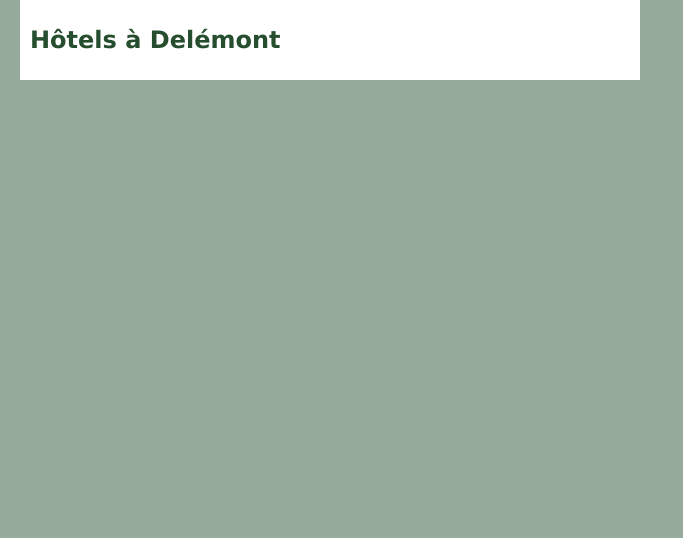
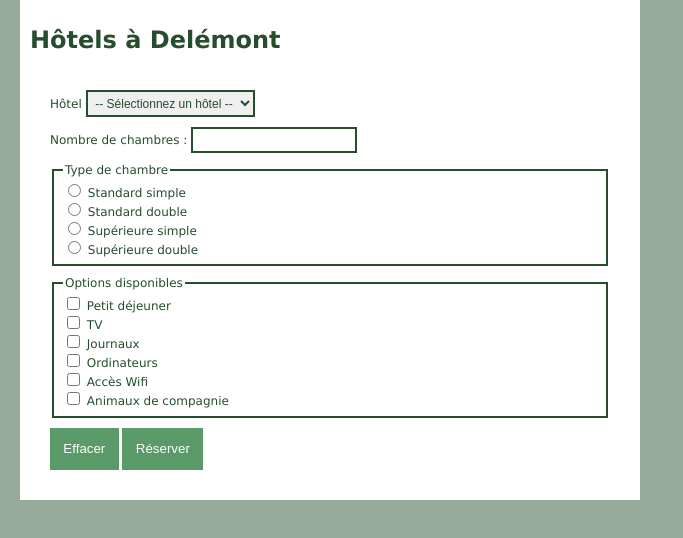
Before and after one commit to divtec-cejef/133a-h-tels-del-mont-Maltered, a plain HTML site: page index.html in a window 1280 px wide. Shown: the whole page, without its empty margins (0-683 px from the left). Drawn offline with Linux system fonts and the light colour scheme.

Commit message:
Ajout de la partit html

```diff
--- a/hotel.js
+++ b/hotel.js
@@ -1,7 +1,7 @@
 /**
-* @author      Steve Fallet <steve.fallet@divtec.ch>
+* @author      Sohan Anampalli
 * @version     1.0
-* @since       2023-10-09
+* @since       2023-10-10
 *
 * http://usejsdoc.org/
 */
@@ -12,8 +12,21 @@
  * Retourne le nom de l'hotel sélectionné par le visiteur
  * @returns {String} Nom de l'hotêl ou "0" si pas de sélection
  */
+
+
+const form = document.getElementById("form");
+const resetButton = document.getElementById('reset-button')
+const sendButton = document.getElementById('send-button')
+
+
+document.getElementById('send-button').addEventListener('click', () => {
+    alert(getHotel())
+    getHotel()
+})
+
+
 function getHotel() {
-
+    return form.querySelector('[name="opt_type_chambre"]:checked').value
 }
 
 /**
--- a/index.html
+++ b/index.html
@@ -14,8 +14,80 @@
 <div id="hotels">
     <h1>Hôtels à Delémont</h1>
 
-    <!-- FORMULAIRE DE RESERVATION -->
-    <!-- au cas ou t'aurais pas compris place ton fromulaire ici. A+ Manfred -->
+    <form id="form" action="">
+        <ul>
+            <li>
+                <label for="lis-hotel">Hôtel</label>
+                <select name="lis_hotel" id="lis-hotel">
+                    <option value="0">-- Sélectionnez un hôtel --</option>
+                    <option value="City">Hôtel City</option>
+                    <option value="National">Hôtel National</option>
+                    <option value="Midi">Hôtel Le Midi</option>
+                    <option value="Victoria">Hôtel Victoria</option>
+                </select>
+            </li>
+            <li>
+                <label for="txt-nbr-chambre">Nombre de chambres :</label>
+                <input type="text" id="txt-nbr-chambre" name="txt_nbrChambre" maxlength="2">
+            </li>
+            <li>
+                <fieldset>
+                    <legend>Type de chambre</legend>
+                    <div>
+                        <input id="standard-simple" type="radio" name="opt_type_chambre" value="standard simple">
+                        <label for="standard-simple">Standard simple</label>
+                    </div>
+                    <div>
+                        <input id="standard-double" type="radio" name="opt_type_chambre" value="standard double"/>
+                        <label for="standard-double">Standard double</label>
+                    </div>
+                    <div>
+                        <input id="superieure-simple" type="radio" name="opt_type_chambre" value="supérieure simple"/>
+                        <label for="superieure-simple">Supérieure simple</label>
+                    </div>
+                    <div>
+                        <input id="superieure-double" type="radio" name="opt_type_chambre" value="supérieure double"/>
+                        <label for="superieure-double">Supérieure double</label>
+                    </div>
+                </fieldset>
+            </li>
+            <li>
+                <fieldset>
+                    <legend>Options disponibles</legend>
+                    <div>
+                        <input id="petit-dejeuner" type="checkbox" name="chk_options" value="Petit déjeuner"/>
+                        <label for="petit-dejeuner">Petit déjeuner</label>
+                    </div>
+                    <div>
+                        <input id="tv" type="checkbox" name="chk_options" value="TV"/>
+                        <label for="tv">TV</label>
+                    </div>
+                    <div>
+                        <input id="journaux" type="checkbox" name="chk_options" value="Journaux"/>
+                        <label for="journaux">Journaux</label>
+                    </div>
+                    <div>
+                        <input id="ordinateurs" type="checkbox" name="chk_options" value="Ordinateurs"/>
+                        <label for="ordinateurs">Ordinateurs</label>
+                    </div>
+                    <div>
+                        <input id="acces-wifi" type="checkbox" name="chk_options" value="Accès Wifi"/>
+                        <label for="acces-wifi">Accès Wifi</label>
+                    </div>
+                    <div>
+                        <input id="animaux-de-compagnie" type="checkbox" name="chk_options" value="Animaux de compagnie"/>
+                        <label for="animaux-de-compagnie">Animaux de compagnie</label>
+                    </div>
+
+                </fieldset>
+            </li>
+            <li>
+                <button id="reset-button" type="reset">Effacer</button>
+                <button id="send-button">Réserver</button>
+            </li>
+        </ul>
+    </form>
+
 </div>
 
 <!-- RESERVATION -->
```
